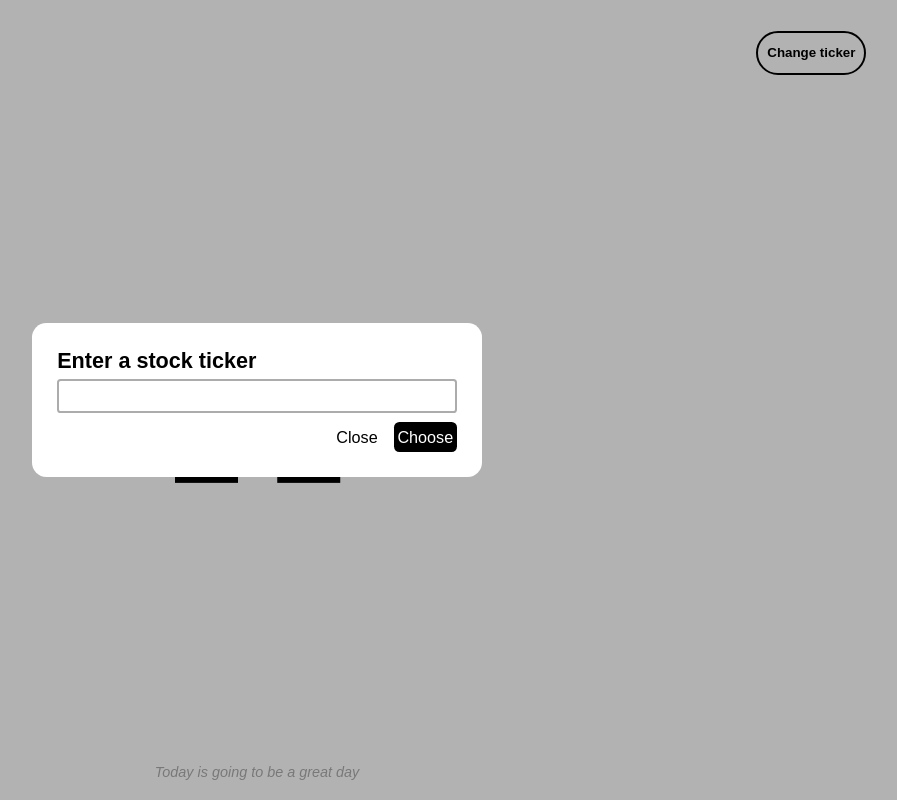
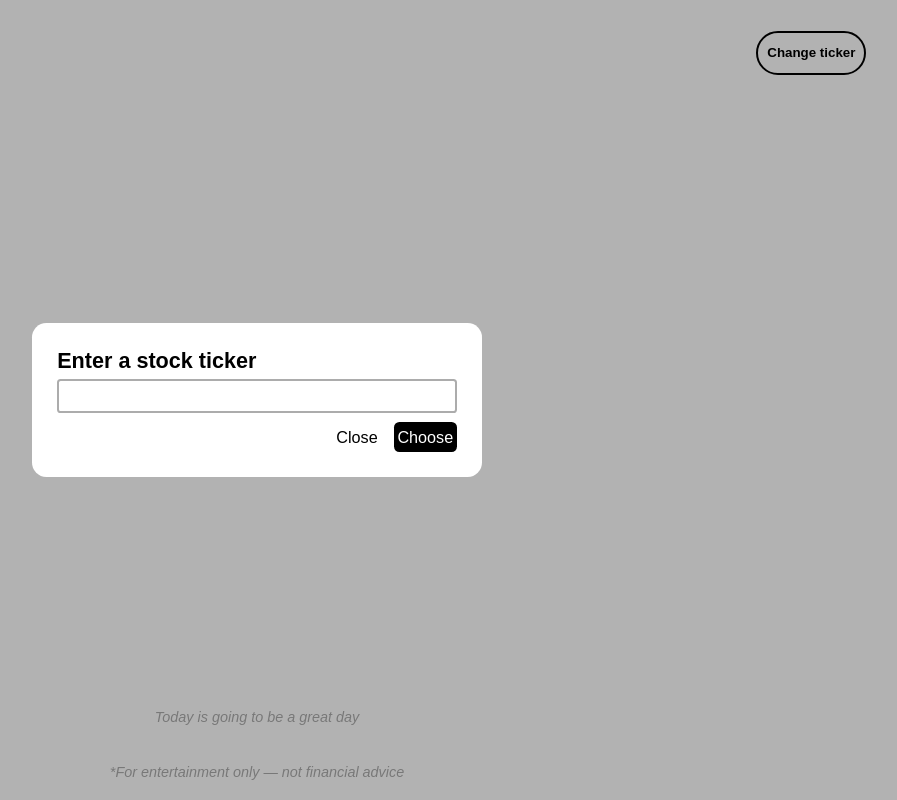
Before and after one commit to aynavbar/stonks, a SvelteKit app: page / in a window 1280 px wide. Shown: the whole page, without its empty margins (383-1280 px from the left). Built offline with nearby package versions, Linux system fonts and the light colour scheme.

Commit message:
chore: adds site disclaimer

```diff
--- a/src/routes/+page.svelte
+++ b/src/routes/+page.svelte
@@ -119,7 +119,10 @@
             </div>
         </div>
     {/if}
-    <footer><p class="secondary"><i>Today is going to be a great day</i></p></footer>
+    <footer>
+        <p class="secondary"><em>Today is going to be a great day</em></p>
+        <p class="secondary"><em>*For entertainment only — not financial advice</em></p>
+    </footer>
 </div>
 
 <style>
@@ -240,5 +243,6 @@
     footer {
         margin: auto;
         font-size: 0.8rem;
+        text-align: center;
     }
 </style>
```
Also changed, not shown: 1 other file (tests, documents, lock files or other folders).
